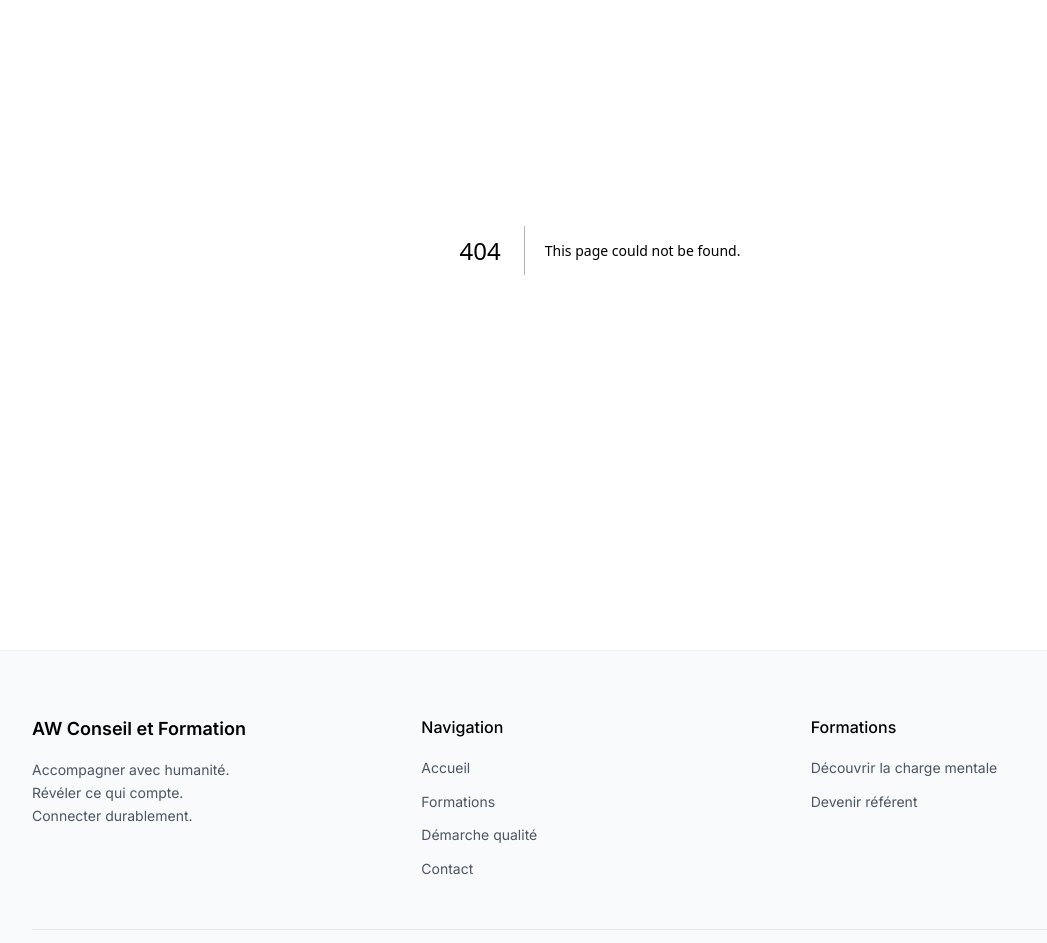
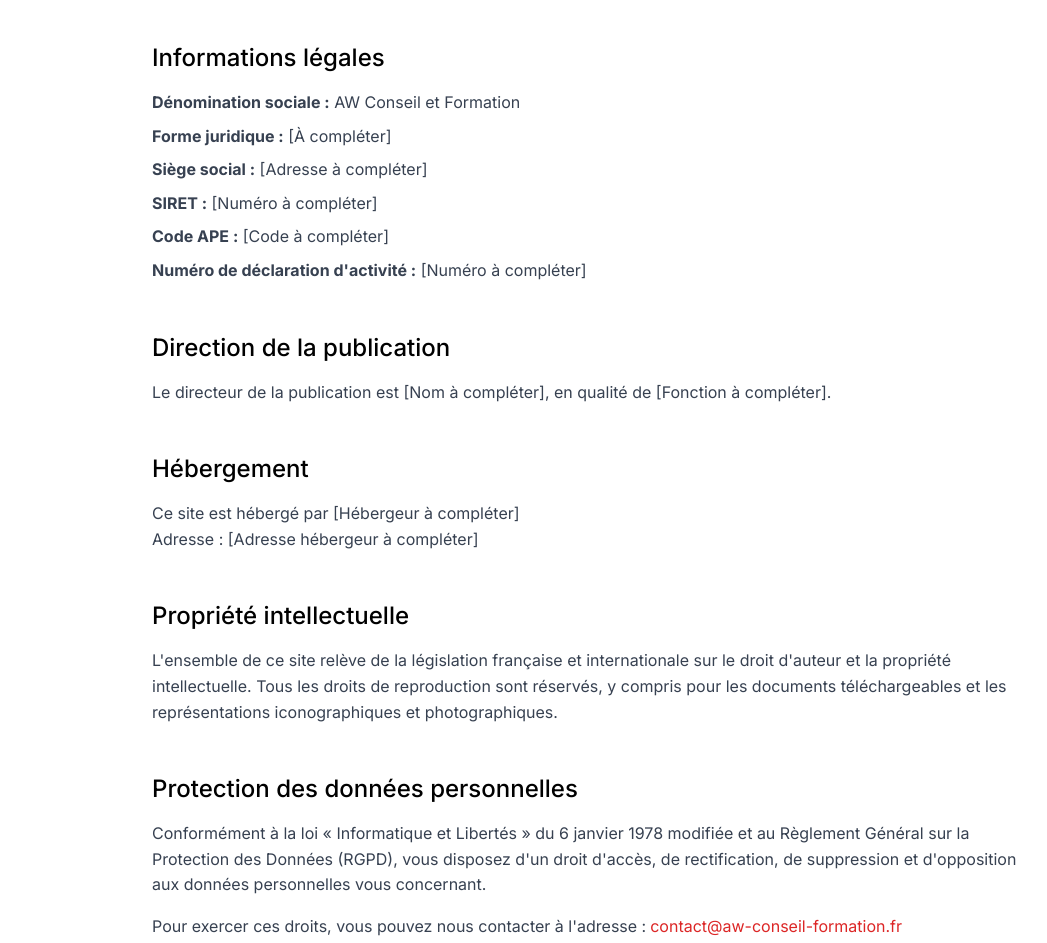
Before and after one commit to WADIH-13/aw-conseil-formation-website, a Next.js app: page /mentions-legales in a window 1280 px wide. Before the commit this address had no page. Shown: the part 249-1192 px from the top of the page, without its empty margins (40-1087 px from the left). Built offline with nearby package versions, Linux system fonts and the light colour scheme.

Commit message:
Add legal mentions page

```diff
--- /dev/null
+++ b/app/mentions-legales/page.tsx
@@ -0,0 +1,104 @@
+export const metadata = {
+  title: 'Mentions légales - AW Conseil et Formation',
+  description: 'Mentions légales et informations légales du site AW Conseil et Formation.',
+}
+
+export default function MentionsLegalesPage() {
+  return (
+    <div className="bg-white">
+      <section className="py-16 md:py-24">
+        <div className="container-custom">
+          <div className="max-w-4xl mx-auto">
+            <h1 className="text-4xl md:text-5xl font-light text-black mb-12 text-center">
+              Mentions légales
+            </h1>
+
+            <div className="space-y-12 text-gray-700">
+              <section>
+                <h2 className="text-2xl font-medium text-black mb-4">Informations légales</h2>
+                <div className="space-y-2">
+                  <p><strong>Dénomination sociale :</strong> AW Conseil et Formation</p>
+                  <p><strong>Forme juridique :</strong> [À compléter]</p>
+                  <p><strong>Siège social :</strong> [Adresse à compléter]</p>
+                  <p><strong>SIRET :</strong> [Numéro à compléter]</p>
+                  <p><strong>Code APE :</strong> [Code à compléter]</p>
+                  <p><strong>Numéro de déclaration d'activité :</strong> [Numéro à compléter]</p>
+                </div>
+              </section>
+
+              <section>
+                <h2 className="text-2xl font-medium text-black mb-4">Direction de la publication</h2>
+                <p>Le directeur de la publication est [Nom à compléter], en qualité de [Fonction à compléter].</p>
+              </section>
+
+              <section>
+                <h2 className="text-2xl font-medium text-black mb-4">Hébergement</h2>
+                <p>Ce site est hébergé par [Hébergeur à compléter]</p>
+                <p>Adresse : [Adresse hébergeur à compléter]</p>
+              </section>
+
+              <section>
+                <h2 className="text-2xl font-medium text-black mb-4">Propriété intellectuelle</h2>
+                <p>
+                  L'ensemble de ce site relève de la législation française et internationale
+                  sur le droit d'auteur et la propriété intellectuelle. Tous les droits de
+                  reproduction sont réservés, y compris pour les documents téléchargeables
+                  et les représentations iconographiques et photographiques.
+                </p>
+              </section>
+
+              <section>
+                <h2 className="text-2xl font-medium text-black mb-4">Protection des données personnelles</h2>
+                <p>
+                  Conformément à la loi « Informatique et Libertés » du 6 janvier 1978 modifiée
+                  et au Règlement Général sur la Protection des Données (RGPD), vous disposez
+                  d'un droit d'accès, de rectification, de suppression et d'opposition aux
+                  données personnelles vous concernant.
+                </p>
+                <p className="mt-4">
+                  Pour exercer ces droits, vous pouvez nous contacter à l'adresse :
+                  <a href="mailto:contact@aw-conseil-formation.fr" className="text-aw-red hover:text-red-700 ml-1">
+                    contact@aw-conseil-formation.fr
+                  </a>
+                </p>
+              </section>
+
+              <section>
+                <h2 className="text-2xl font-medium text-black mb-4">Cookies</h2>
+                <p>
+                  Ce site n'utilise pas de cookies de suivi ou de publicité.
+                  Seuls des cookies techniques nécessaires au bon fonctionnement
+                  du site peuvent être utilisés.
+                </p>
+              </section>
+
+              <section>
+                <h2 className="text-2xl font-medium text-black mb-4">Responsabilité</h2>
+                <p>
+                  Les informations contenues sur ce site sont données à titre indicatif
+                  et sont susceptibles d'évoluer. AW Conseil et Formation ne saurait être
+                  tenue responsable des erreurs ou omissions, d'une absence de disponibilité
+                  des informations et/ou de la présence de virus sur son site.
+                </p>
+              </section>
+
+              <section>
+                <h2 className="text-2xl font-medium text-black mb-4">Droit applicable</h2>
+                <p>
+                  Tout litige en relation avec l'utilisation du site
+                  www.aw-conseil-formation.fr est soumis au droit français.
+                </p>
+              </section>
+            </div>
+
+            <div className="mt-16 text-center">
+              <p className="text-sm text-gray-500">
+                Dernière mise à jour : Janvier 2026
+              </p>
+            </div>
+          </div>
+        </div>
+      </section>
+    </div>
+  )
+}
```
